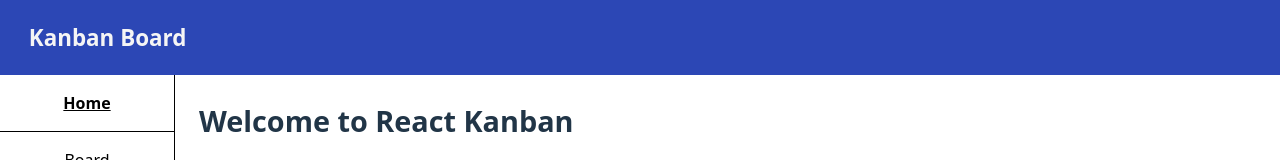
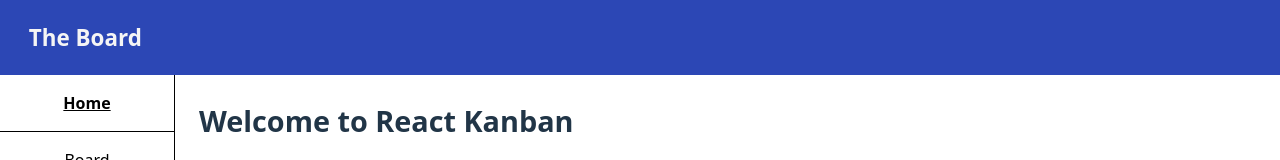
Before and after one commit to jv-pv/Kanban-Board-App, a React (Vite) app: page / in a window 1280 px wide. Shown: the top 160 px of the page. Built offline with nearby package versions, Linux system fonts and the light colour scheme; a web font is replaced by a local one.

Commit message:
Changed header title.

```diff
--- a/src/components/Header.jsx
+++ b/src/components/Header.jsx
@@ -2,7 +2,7 @@ function Header() {
   return (
     <header className="navbar-container">
       <nav>
-        <h1>Kanban Board</h1>
+        <h1>The Board</h1>
       </nav>
     </header>
   )
```
